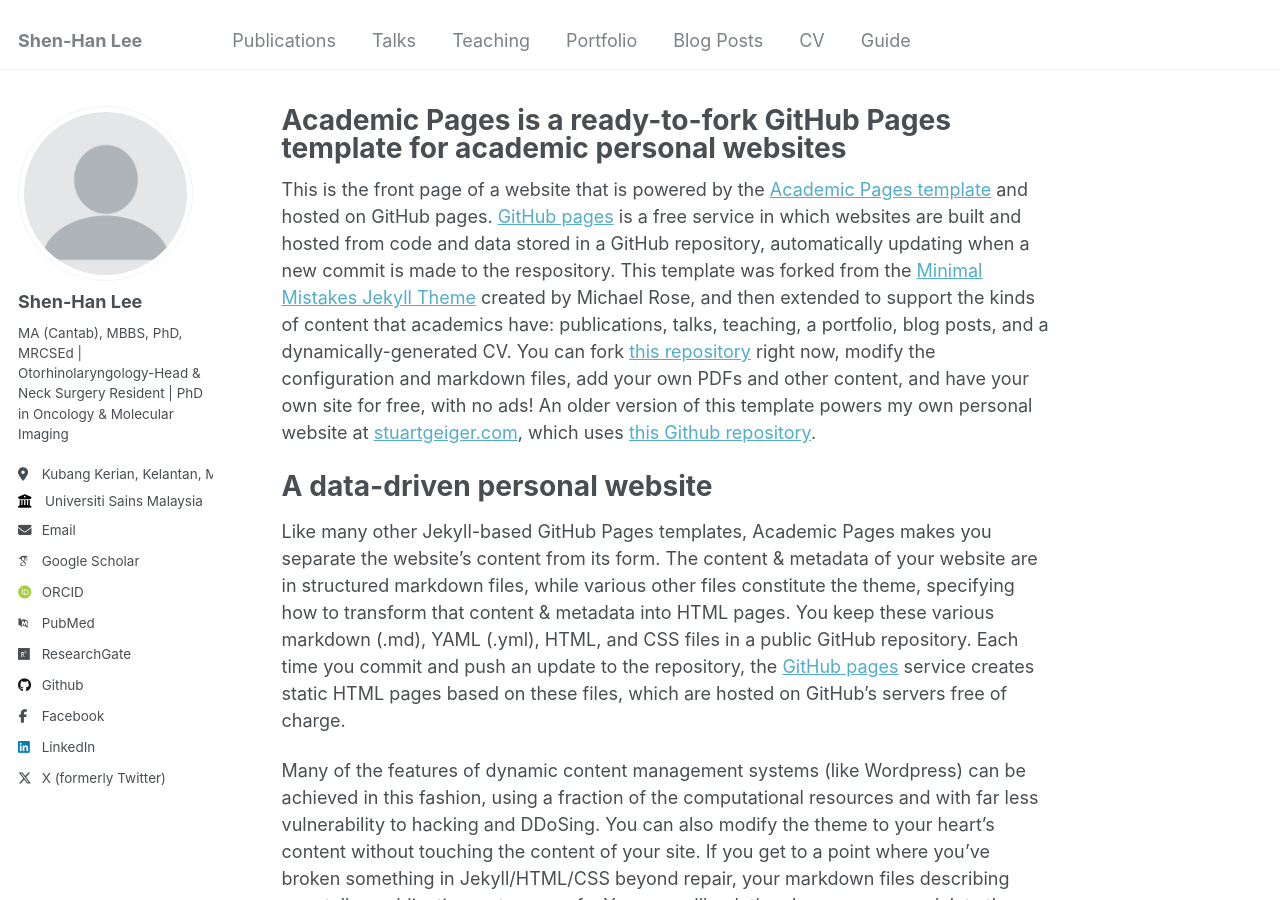
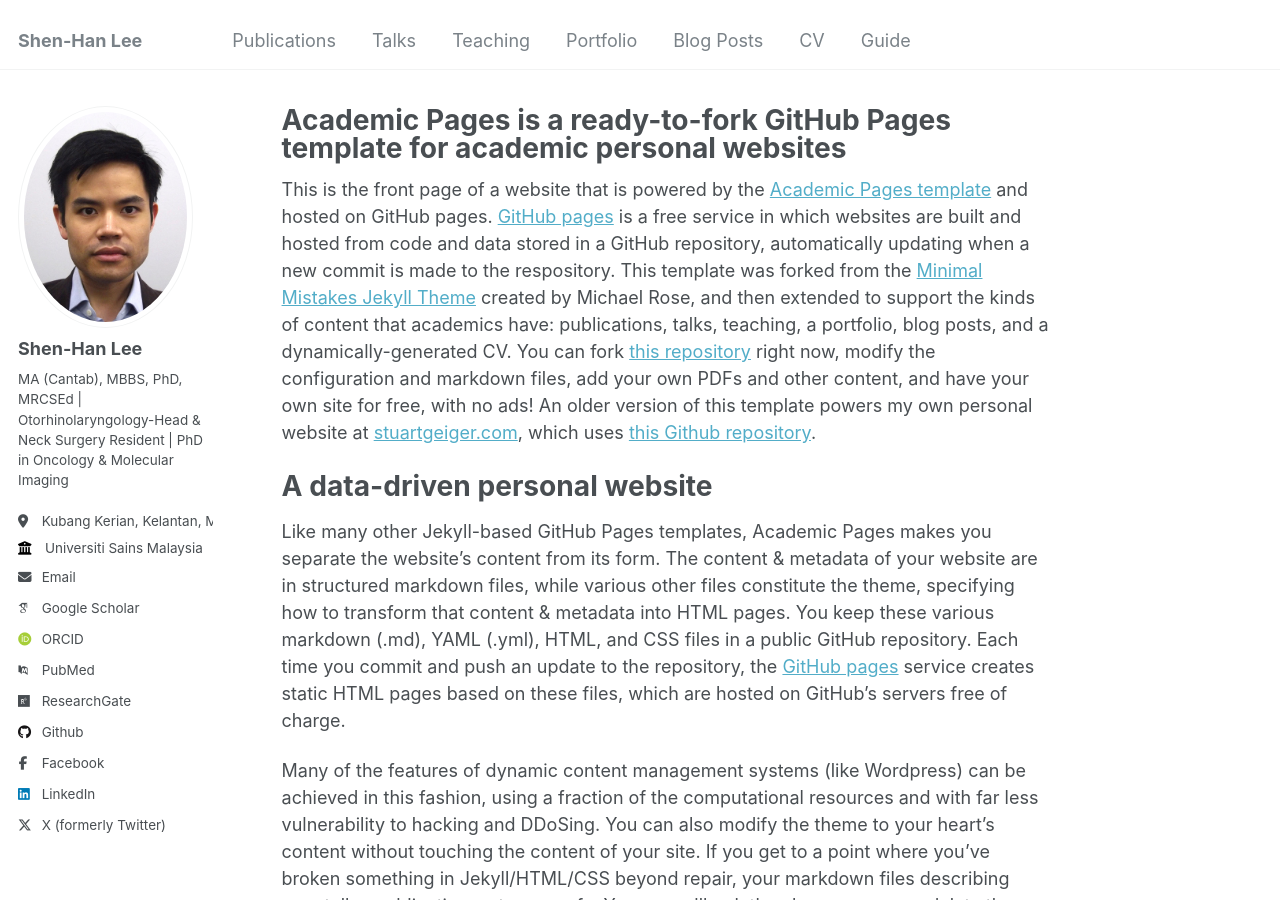
Before and after one commit to shenhanlee/shenhanlee.github.io, a Jekyll site: the page built from _pages/about.md, in a window 1280 px wide and 900 px high. Built offline with Jekyll 4.4.1, drawn with Linux system fonts in a browser that asks for light colours; some web fonts are replaced.

Commit message:
signed off by shenhanlee

```diff
--- a/_config.yml
+++ b/_config.yml
@@ -21,7 +21,7 @@ repository               : "shenhanlee/shenhanlee.github.io"
 #               Additional customization can be done by editing /_includes/author-profile.html
 author:
   # Biographic information
-  avatar           : "profile.png"
+  avatar           : "passport photo - white.jpg"
   name             : "Shen-Han Lee"
   bio              : "MA (Cantab), MBBS, PhD, MRCSEd | Otorhinolaryngology-Head & Neck Surgery Resident | PhD in Oncology & Molecular Imaging"
   location         : "Kubang Kerian, Kelantan, Malaysia"
```
